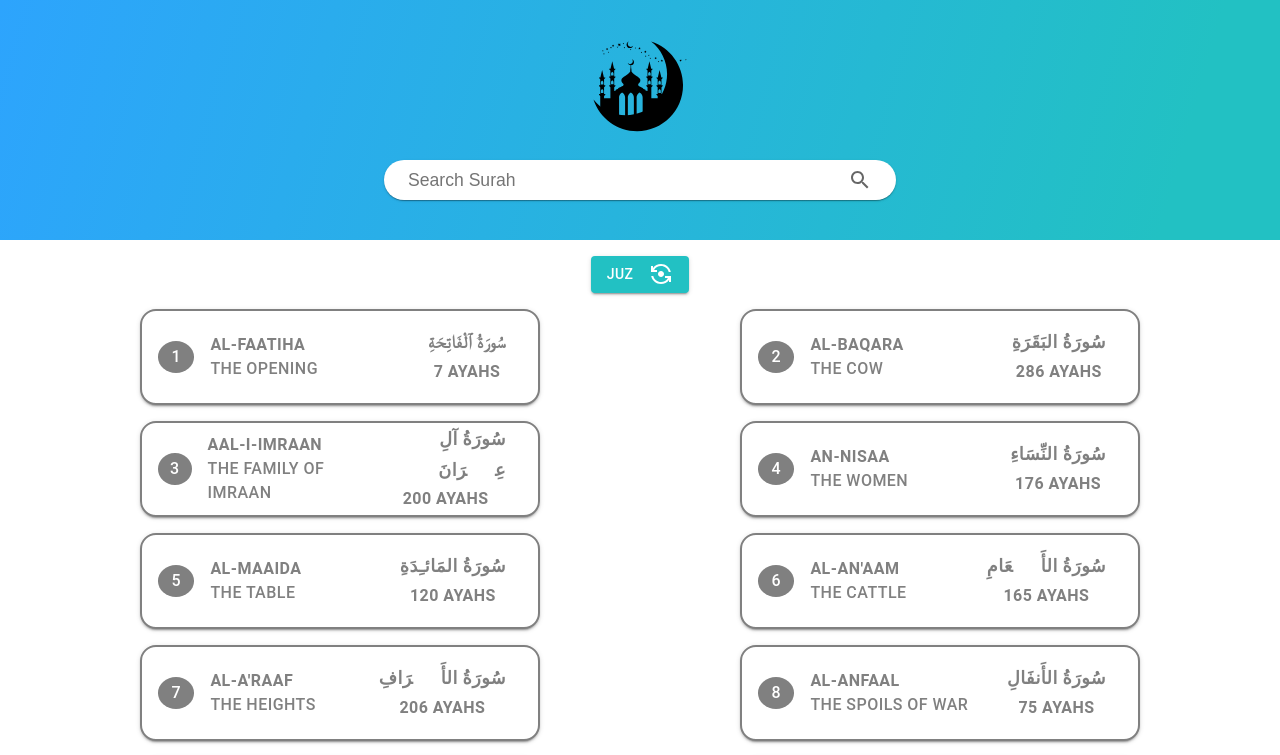
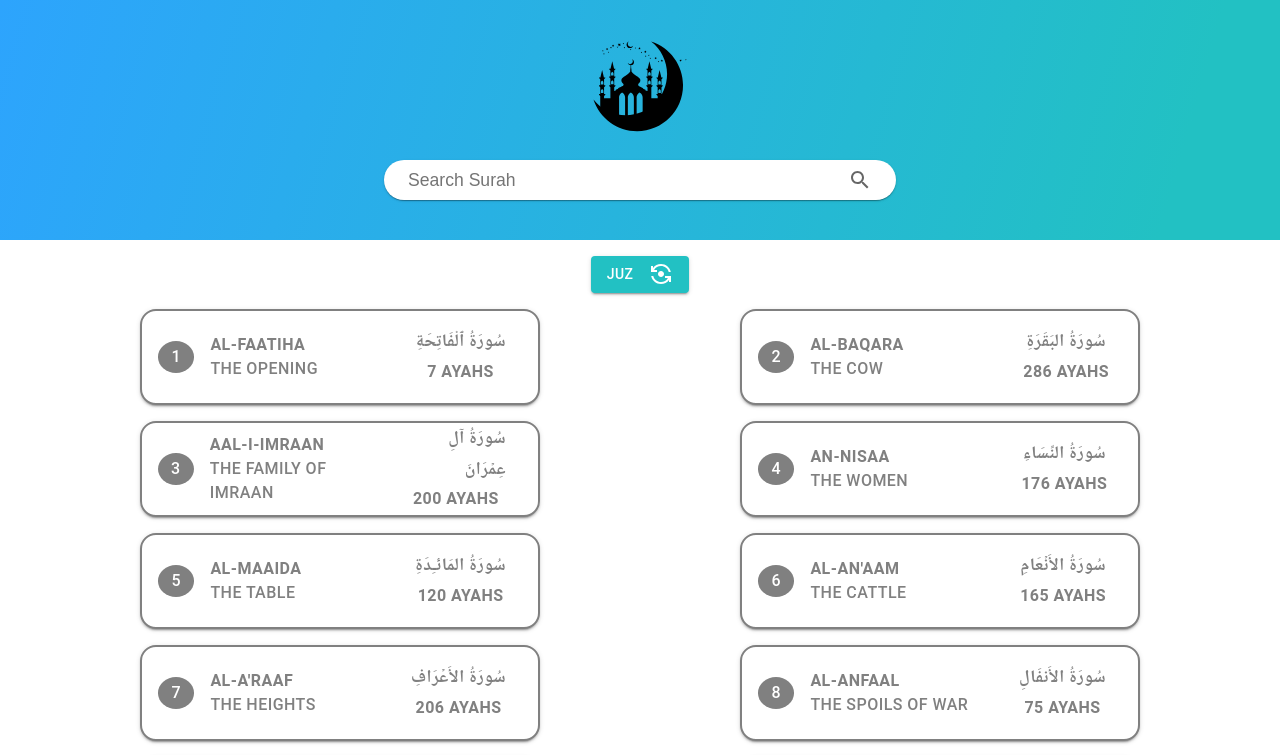
Before and after one commit to aizaz-react/azan-app, a React (Create React App) app: page /al-Quran in a window 1280 px wide. Shown: the top 755 px of the page. Built offline with nearby package versions, Linux system fonts and the light colour scheme; a web font is replaced by a local one.

Commit message:
font added

```diff
--- a/src/App.scss
+++ b/src/App.scss
@@ -1,13 +1,6 @@
 @import url("https://fonts.googleapis.com/css2?family=Jomhuria&display=swap");
 @import url("http://fonts.googleapis.com/earlyaccess/droidarabickufi.css");
 @import url("https://fonts.googleapis.com/earlyaccess/notonaskharabic.css");
-@font-face {
-  font-family: "Arabic";
-  src: local("Arabic"),
-    url(./assets/PDMS_Saleem_QuranFont_shipped.ttf) format("ttf");
-  /* other formats include: 'woff2', 'truetype, 'opentype',
-                            'embedded-opentype', and 'svg' */
-}
 
 .App {
   text-align: center;
@@ -161,7 +154,7 @@
   h1 {
     color: #fff;
     margin: 0%;
-    font-family: "Droid Arabic Kufi";
+    font-family: "Noto Naskh Arabic";
   }
   .ayahs {
     display: flex;
@@ -181,22 +174,12 @@
       font-weight: 600;
       margin: 1rem;
     }
-    .single-ayah {
-      display: flex;
-      width: auto;
-      height: auto;
-      border: 1px solid #22c1c3;
-      font-family: "Arabic";
-      flex-direction: column;
-      border-radius: 1rem;
-      padding: 1rem 1rem;
-    }
   }
   #bold {
     font-size: 1.5rem;
     font-weight: bold;
     text-align: center;
-    font-family: "Droid Arabic Kufi";
+    font-family: "Noto Naskh Arabic";
     color: #22c1c3;
   }
 }
@@ -204,7 +187,7 @@
 #arabic {
   display: flex;
   direction: rtl;
-  font-family: "Droid Arabic Kufi";
+  font-family: "Noto Naskh Arabic";
   padding: 0rem 1rem;
   text-align: right;
   font-size: 1.1rem;
```
